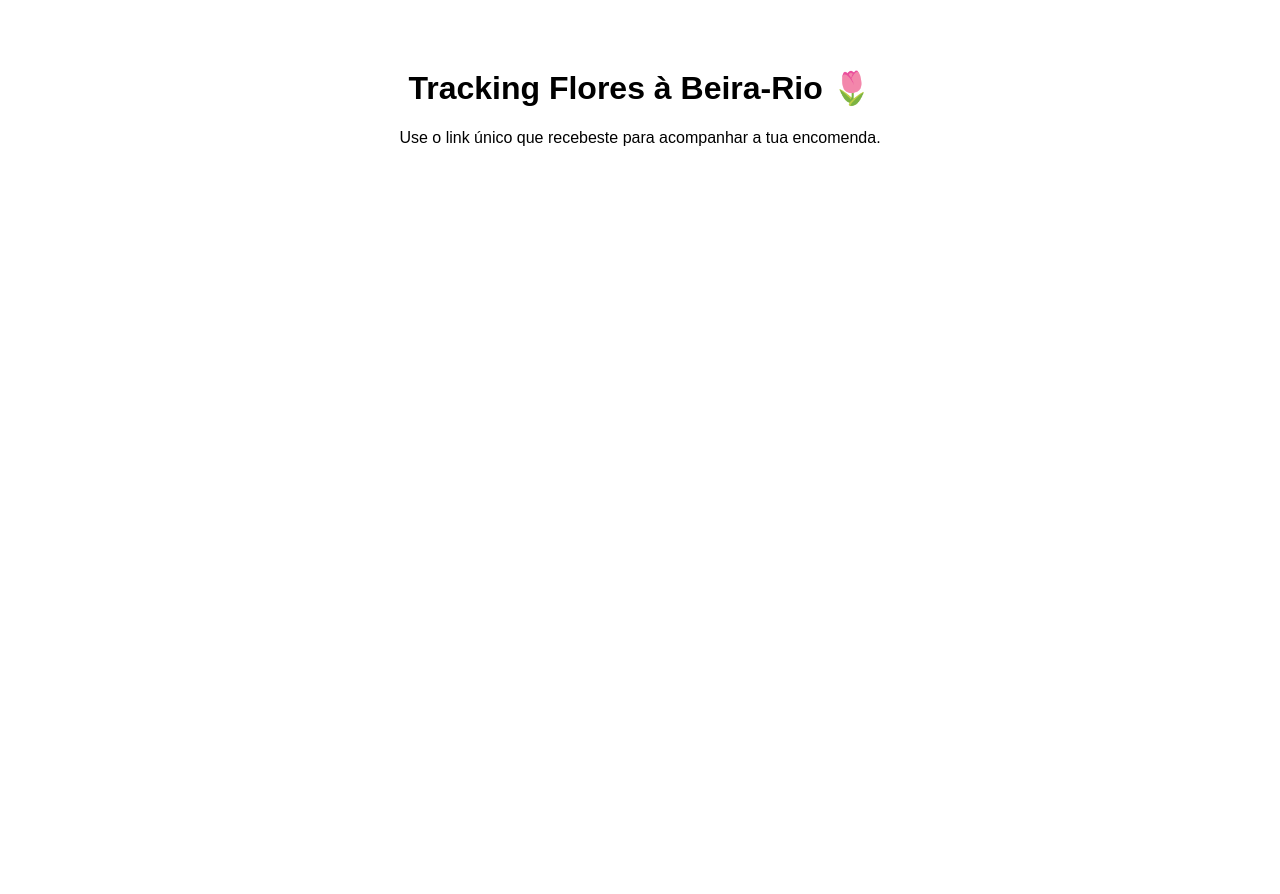
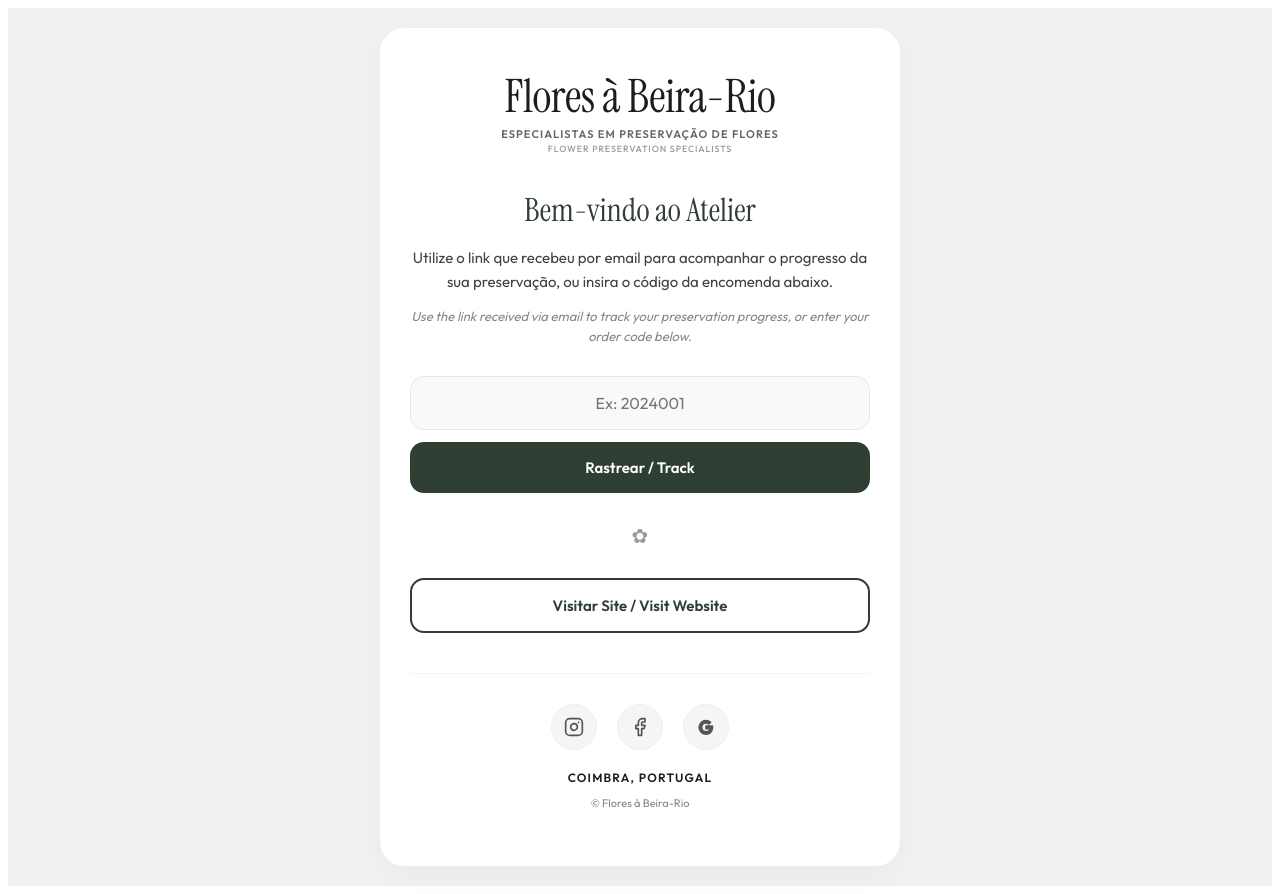
Before and after one commit to floresabeirario/fbr-tracking, a Next.js app in the folder fbr-tracking/: page / in a window 1280 px wide. Before the commit the page ends 800 px from the top, so only its background shows below. Built offline with nearby package versions, Linux system fonts and the light colour scheme.

Commit message:
Update index.js

```diff
--- a/fbr-tracking/pages/index.js
+++ b/fbr-tracking/pages/index.js
@@ -1,8 +1,274 @@
+import { useState } from 'react';
+import Head from 'next/head';
+import { useRouter } from 'next/router';
+
 export default function Home() {
+  const router = useRouter();
+  const [orderId, setOrderId] = useState('');
+
+  const handleSearch = (e) => {
+    e.preventDefault();
+    if (orderId.trim()) {
+      // Redireciona para a página [id]
+      router.push(`/${orderId.trim()}`);
+    }
+  };
+
   return (
-    <div style={{ padding: 40, fontFamily: 'Arial', textAlign: 'center' }}>
-      <h1>Tracking Flores à Beira-Rio 🌷</h1>
-      <p>Use o link único que recebeste para acompanhar a tua encomenda.</p>
+    <div style={styles.pageWrapper}>
+      <Head>
+        <title>Rastreio | Flores à Beira-Rio</title>
+        <meta name="viewport" content="width=device-width, initial-scale=1, maximum-scale=1" />
+        {/* Mesmas fontes da página [id] */}
+        <link href="https://fonts.googleapis.com/css2?family=Instrument+Serif:ital@0;1&family=Outfit:wght@300;400;500;600;700&display=swap" rel="stylesheet" />
+      </Head>
+
+      <div style={styles.card}>
+
+        {/* Header - Igual ao [id].js */}
+        <header style={styles.header}>
+          <a href="https://floresabeirario.pt" target="_blank" rel="noopener noreferrer" style={styles.brandLink}>
+            <h1 style={styles.brandName}>Flores à Beira-Rio</h1>
+          </a>
+          <div style={styles.taglineContainer}>
+            <p style={styles.taglinePT}>Especialistas em preservação de flores</p>
+            <p style={styles.taglineEN}>Flower preservation specialists</p>
+          </div>
+        </header>
+
+        <main>
+          {/* Mensagem de Boas-vindas */}
+          <div style={styles.welcomeSection}>
+            <h2 style={styles.headingTitle}>Bem-vindo ao Atelier</h2>
+            <p style={styles.welcomeText}>
+              Utilize o link que recebeu por email para acompanhar o progresso da sua preservação, ou insira o código da encomenda abaixo.
+            </p>
+            <p style={styles.welcomeTranslation}>
+              Use the link received via email to track your preservation progress, or enter your order code below.
+            </p>
+          </div>
+
+          {/* Formulário de Busca */}
+          <form onSubmit={handleSearch} style={styles.searchForm}>
+            <input
+              type="text"
+              placeholder="Ex: 2024001"
+              value={orderId}
+              onChange={(e) => setOrderId(e.target.value)}
+              style={styles.input}
+            />
+            <button type="submit" style={styles.buttonSearch}>
+              Rastrear / Track
+            </button>
+          </form>
+
+          {/* Separador visual */}
+          <div style={styles.divider}>
+             <span style={{fontSize: '20px'}}>✿</span>
+          </div>
+
+          {/* Botão Site */}
+          <div style={styles.actionSection}>
+            <a href="https://floresabeirario.pt" target="_blank" rel="noopener noreferrer" style={styles.buttonSite}>
+              Visitar Site / Visit Website
+            </a>
+          </div>
+        </main>
+
+        {/* Footer - Igual ao [id].js */}
+        <footer style={styles.footer}>
+          <div style={styles.socialRow}>
+             <a href="https://www.instagram.com/floresabeirario/" target="_blank" style={styles.socialIcon} aria-label="Instagram">
+              <svg width="20" height="20" viewBox="0 0 24 24" fill="none" stroke="#555" strokeWidth="2" strokeLinecap="round" strokeLinejoin="round">
+                <rect x="2" y="2" width="20" height="20" rx="5" ry="5"></rect>
+                <path d="M16 11.37A4 4 0 1 1 12.63 8 4 4 0 0 1 16 11.37z"></path>
+                <line x1="17.5" y1="6.5" x2="17.51" y2="6.5"></line>
+              </svg>
+            </a>
+            <a href="https://www.facebook.com/floresabeirario/" target="_blank" style={styles.socialIcon} aria-label="Facebook">
+              <svg width="20" height="20" viewBox="0 0 24 24" fill="none" stroke="#555" strokeWidth="2" strokeLinecap="round" strokeLinejoin="round">
+                <path d="M18 2h-3a5 5 0 0 0-5 5v3H7v4h3v8h4v-8h3l1-4h-4V7a1 1 0 0 1 1-1h3z"></path>
+              </svg>
+            </a>
+            <a href="https://share.google/cii2zipc8jx1Wjkop" target="_blank" style={styles.socialIcon} aria-label="Google">
+              <svg width="20" height="20" viewBox="0 0 24 24" fill="none" stroke="#555" strokeWidth="2" strokeLinecap="round" strokeLinejoin="round">
+                 <path d="M12.0003 10.9997V13.9997H17.2003C16.9903 15.3497 15.1903 17.6997 12.0003 17.6997C9.09028 17.6997 6.70029 15.2997 6.70029 12.3997C6.70029 9.49969 9.09028 7.09969 12.0003 7.09969C13.6903 7.09969 14.8003 7.79969 15.4503 8.39969L17.5503 6.29969C16.2003 4.99969 14.3003 4.19969 12.0003 4.19969C7.47029 4.19969 3.80029 7.86969 3.80029 12.3997C3.80029 16.9297 7.47029 20.5997 12.0003 20.5997C16.6003 20.5997 19.8003 17.2997 19.8003 12.6997C19.8003 11.9997 19.7403 11.4497 19.6403 10.9997H12.0003Z" fill="#555"/>
+              </svg>
+            </a>
+          </div>
+          <p style={styles.location}>Coimbra, Portugal</p>
+          <p style={styles.copyright}>© Flores à Beira-Rio</p>
+        </footer>
+
+      </div>
     </div>
   );
 }
+
+// --- ESTILOS (Mantendo a consistência com [id].js) ---
+const styles = {
+  pageWrapper: {
+    minHeight: '100vh',
+    backgroundColor: '#F0F2F0', // Eucalipto Pálido
+    display: 'flex',
+    justifyContent: 'center',
+    alignItems: 'center',
+    padding: '20px',
+    fontFamily: '"Outfit", sans-serif',
+    color: '#1D1D1F',
+  },
+  card: {
+    backgroundColor: '#FFFFFF',
+    width: '100%',
+    maxWidth: '460px',
+    padding: '45px 30px',
+    boxShadow: '0 8px 30px rgba(0, 0, 0, 0.04)',
+    borderRadius: '24px',
+    textAlign: 'center',
+  },
+
+  // HEADER
+  header: { marginBottom: '35px' },
+  brandLink: { textDecoration: 'none', cursor: 'pointer' },
+  brandName: {
+    fontFamily: '"Instrument Serif", serif',
+    fontSize: '46px',
+    color: '#1D1D1F',
+    margin: '0',
+    fontWeight: '400',
+    letterSpacing: '-0.01em',
+    lineHeight: '1',
+  },
+  taglineContainer: { marginTop: '8px' },
+  taglinePT: {
+    fontSize: '11px',
+    letterSpacing: '0.1em',
+    textTransform: 'uppercase',
+    color: '#666',
+    fontWeight: '600',
+    margin: '0 0 2px 0',
+  },
+  taglineEN: {
+    fontSize: '9px',
+    letterSpacing: '0.1em',
+    textTransform: 'uppercase',
+    color: '#999',
+    fontWeight: '500',
+    margin: 0,
+  },
+
+  // CONTENT
+  welcomeSection: {
+    marginBottom: '30px',
+  },
+  headingTitle: {
+    fontFamily: '"Instrument Serif", serif',
+    fontSize: '32px',
+    color: '#2F3E32', // Verde Musgo
+    marginBottom: '15px',
+    fontWeight: '400',
+  },
+  welcomeText: {
+    fontSize: '15px',
+    lineHeight: '1.6',
+    color: '#424245',
+    marginBottom: '8px',
+  },
+  welcomeTranslation: {
+    fontSize: '13px',
+    lineHeight: '1.5',
+    color: '#86868B',
+    fontStyle: 'italic',
+  },
+
+  // SEARCH FORM
+  searchForm: {
+    display: 'flex',
+    flexDirection: 'column',
+    gap: '12px',
+    marginBottom: '30px',
+  },
+  input: {
+    padding: '16px',
+    borderRadius: '14px',
+    border: '1px solid #E5E5EA',
+    fontSize: '16px',
+    fontFamily: '"Outfit", sans-serif',
+    textAlign: 'center',
+    outline: 'none',
+    backgroundColor: '#F9F9F9',
+    transition: 'border 0.2s',
+  },
+  buttonSearch: {
+    backgroundColor: '#2F3E32', // Verde Musgo Profundo
+    color: '#FFFFFF',
+    border: 'none',
+    padding: '16px',
+    borderRadius: '14px',
+    fontSize: '15px',
+    fontWeight: '600',
+    cursor: 'pointer',
+    transition: 'opacity 0.2s',
+    fontFamily: '"Outfit", sans-serif',
+  },
+
+  // DIVIDER
+  divider: {
+    margin: '0 auto 30px auto',
+    color: '#2F3E32',
+    opacity: 0.5,
+  },
+
+  // ACTIONS
+  actionSection: {
+    display: 'flex',
+    justifyContent: 'center',
+    marginBottom: '40px',
+  },
+  buttonSite: {
+    display: 'block',
+    width: '100%',
+    backgroundColor: '#FFFFFF',
+    color: '#2F3E32',
+    textDecoration: 'none',
+    padding: '16px',
+    borderRadius: '14px',
+    fontSize: '15px',
+    fontWeight: '600',
+    border: '2px solid #2F3E32',
+  },
+
+  // FOOTER (Igual)
+  footer: {
+    borderTop: '1px solid #F5F5F7',
+    paddingTop: '30px',
+  },
+  socialRow: {
+    display: 'flex',
+    justifyContent: 'center',
+    gap: '20px',
+    marginBottom: '20px',
+  },
+  socialIcon: {
+    display: 'flex',
+    alignItems: 'center',
+    justifyContent: 'center',
+    width: '44px',
+    height: '44px',
+    borderRadius: '50%',
+    backgroundColor: '#F5F5F7',
+    border: '1px solid #EEEEEE',
+  },
+  location: {
+    fontSize: '12px',
+    fontWeight: '600',
+    color: '#1D1D1F',
+    textTransform: 'uppercase',
+    letterSpacing: '0.1em',
+    marginBottom: '8px',
+  },
+  copyright: {
+    fontSize: '11px',
+    color: '#86868B',
+  },
+};
```
